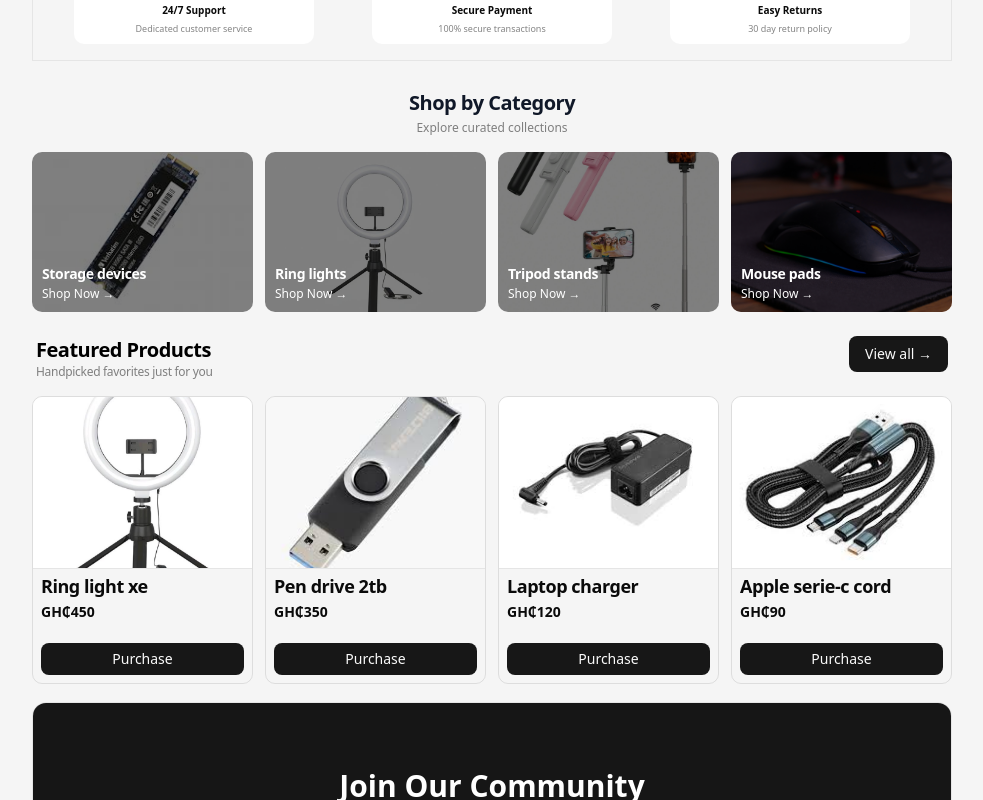
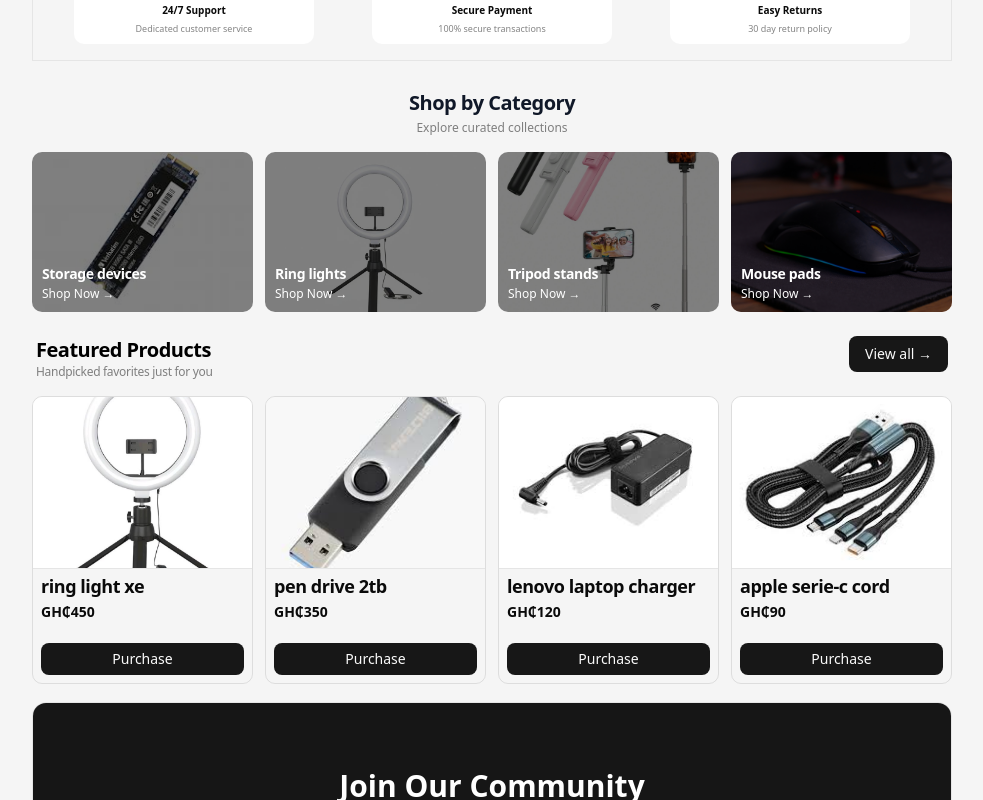
Before and after one commit to ABU-BAW/prime-access-store, a React (Vite) app: page / in a window 1280 px wide. Shown: the part 381-1181 px from the top of the page, without its empty margins (148-1131 px from the left). Built offline with nearby package versions, Linux system fonts and the light colour scheme; grey boxes are pictures that could not be loaded.

Commit message:
add featured pdts link

```diff
--- a/src/components/Featured.jsx
+++ b/src/components/Featured.jsx
@@ -1,7 +1,9 @@
 import { Button } from "@/components/ui/button"
+import { Link } from "react-router-dom";
+import { featured } from "@/data/products"
 
 
-function Featured({featured}) {
+function Featured() {
 
     return (
         <section className="py-4 px-0  bg-mute ">
@@ -10,7 +12,11 @@ function Featured({featured}) {
                     <h2 className="text-black text-xl font-bold tracking-tight">Featured Products</h2>
                     <p className="text-foreground/50 text-xs tracking-tight">Handpicked favorites just for you</p>
                 </div>
-                <span><Button>View all →</Button></span>
+                <Link
+                    to="/shop"
+                >
+                    <span><Button>View all →</Button></span>
+                </Link>
             </div>
             <div className="grid grid-cols-2 lg:grid-cols-4 gap-3 ">
                 {
--- a/src/data/products.js
+++ b/src/data/products.js
@@ -12,10 +12,10 @@ export const products = [
 ]
 
 export const featured = [
-        {name : "ring light xe", id : 1, price : 450, category: "ring-lights"},
-        {name : "pen drive 2tb", id : 2, price : 350, category: "storage-device"},
-        {name : "lenovo laptop charger", id : 3, price : 120, category: "laptop-chargers"},
-        {name : "apple serie-c cord", id : 4, price : 90, category: "data-cables"}
+        {name : "ring light xe", id : 1, price : 450, category: "ring-lights", image : "/fringlight.jpg"},
+        {name : "pen drive 2tb", id : 2, price : 350, category: "storage-device",image : "/usb.jpg"},
+        {name : "lenovo laptop charger", id : 3, price : 120, category: "laptop-chargers",image : "/lct.jpg"},
+        {name : "apple serie-c cord", id : 4, price : 90, category: "data-cables",image : "/cd.jpg"}
 ]
 
 
--- a/src/pages/Home.jsx
+++ b/src/pages/Home.jsx
@@ -4,22 +4,15 @@ import Featured from "../components/Featured"
 import Category from "../components/Category"
 
 
+
 function Home() {
-
-    const featured = [
-        {name : "Ring light xe", id : 1, price : 450, category: "ring-lights", image : "/fringlight.jpg"},
-        {name : "Pen drive 2tb", id : 2, price : 350, category: "storage-device",image : "/usb.jpg"},
-        {name : "Laptop charger", id : 3, price : 120, category: "laptop-chargers",image : "/lct.jpg"},
-        {name : "Apple serie-c cord", id : 4, price : 90, category: "data-cables",image : "/cd.jpg"}
-]
-
 
     return (
         <>
             <Hero/>
             <section>
                 <Category/>
-                <Featured featured={featured} />
+                <Featured/>
             </section>
             <HeroSlider />
         </>
```
